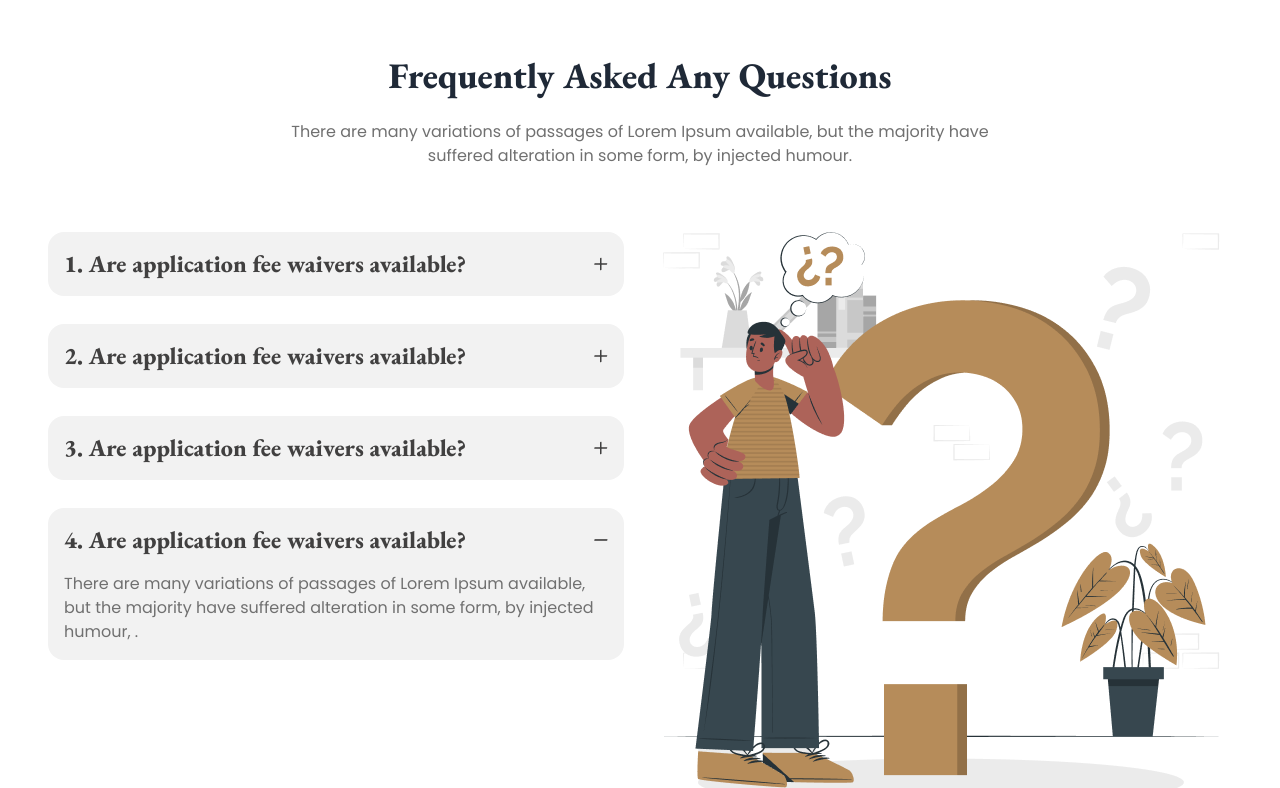
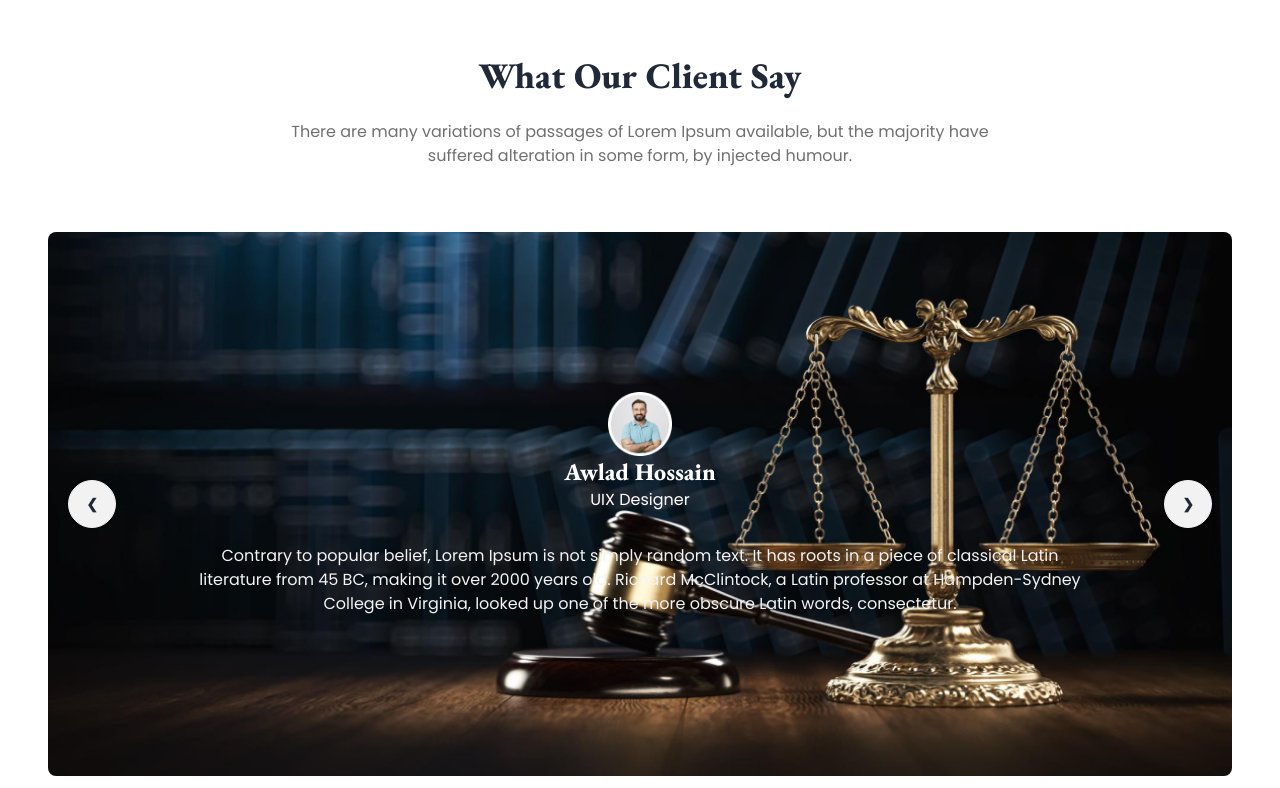
Before and after one commit to imdadul5D/legal-solution-project, a plain HTML site: page index.html in a window 1280 px wide. Shown: the part 1957-2745 px from the top of the page. Drawn offline with nearby package versions, Linux system fonts and the light colour scheme.

Commit message:
client part added

```diff
--- a/index.html
+++ b/index.html
@@ -267,6 +267,44 @@
       </section>
       <!-- Legal Practice Area Part End -->
 
+      <!-- Client Part Start -->
+      <section class="text-center lg:my-14">
+        <h3 class="font-eb text-4xl font-extrabold font-heading mb-6">What Our Client Say</h3>
+        <p class="font-pop text-base font-normal text-cmn-clr pb-16">There are many variations of passages of Lorem Ipsum available, but the majority have <br> suffered alteration in some form, by injected humour.</p>
+
+        <div class="bg-[url('/images/banner.png')] bg-no-repeat bg-center bg-cover py-40 rounded-lg">
+
+          <div class="carousel w-full">
+            <div id="slide1" class="carousel-item relative w-full">
+              <div class="mx-auto flex flex-col items-center">
+                <img src="images/ellipse-1.png" alt="" class="w-16">
+                <h3 class="font-eb text-2xl font-extrabold text-white">Awlad Hossain</h3>
+                <p class="font-pop font-normal text-base text-white pb-8">UIX Designer</p>
+                <p class="font-pop font-normal text-base text-[#f3f3f3]">Contrary to popular belief, Lorem Ipsum is not simply random text. It has roots in a piece of classical Latin <br> literature from 45 BC, making it over 2000 years old. Richard McClintock, a Latin professor at Hampden-Sydney <br> College in Virginia, looked up one of the more obscure Latin words, consectetur.</p>
+              </div>
+              <div class="hidden absolute  lg:visible lg:flex justify-between transform -translate-y-1/2 left-5 right-5 top-1/2">
+                <a href="#slide2" class="btn btn-circle">❮</a>
+                <a href="#slide2" class="btn btn-circle">❯</a>
+              </div>
+            </div>
+            <div id="slide2" class="carousel-item relative w-full">
+              <div class="mx-auto flex flex-col items-center">
+                <img src="images/ellipse-1.png" alt="" class="w-16">
+                <h3 class="font-eb text-2xl font-extrabold text-white">Awlad Hossain</h3>
+                <p class="font-pop font-normal text-base text-white pb-8">UIX Designer</p>
+                <p class="font-pop font-normal text-base text-[#f3f3f3]">Contrary to popular belief, Lorem Ipsum is not simply random text. It has roots in a piece of classical Latin <br> literature from 45 BC, making it over 2000 years old. Richard McClintock, a Latin professor at Hampden-Sydney <br> College in Virginia, looked up one of the more obscure Latin words, consectetur.</p>
+              </div>
+              <div class="hidden absolute  lg:visible lg:flex justify-between transform -translate-y-1/2 left-5 right-5 top-1/2">
+                <a href="#slide1" class="btn btn-circle">❮</a>
+                <a href="#slide1" class="btn btn-circle">❯</a>
+              </div>
+            </div>
+          </div>
+
+        </div>
+      </section>
+      <!-- Client Part End -->
+
       <!-- FAQ Part Start -->
       <section class="text-center my-14">
         <h3 class="font-eb text-4xl font-extrabold font-heading mb-6">Frequently Asked Any Questions</h3>
@@ -390,7 +428,6 @@
     <!-- Main Part End -->
 
     <!-- Footer Part Start -->
-
     <footer class="bg-[#111] py-16 lg:py-32 footer">
       <div class="container mx-auto px-6 lg:px-12 flex flex-col space-y-6 lg:flex-row justify-between">
         <nav>
@@ -431,7 +468,6 @@
         </form>
       </div>
     </footer>
-
     <!-- Footer Part End -->
 </body>
 </html>
```
Also changed, not shown: images/ellipse-1.png (added).
